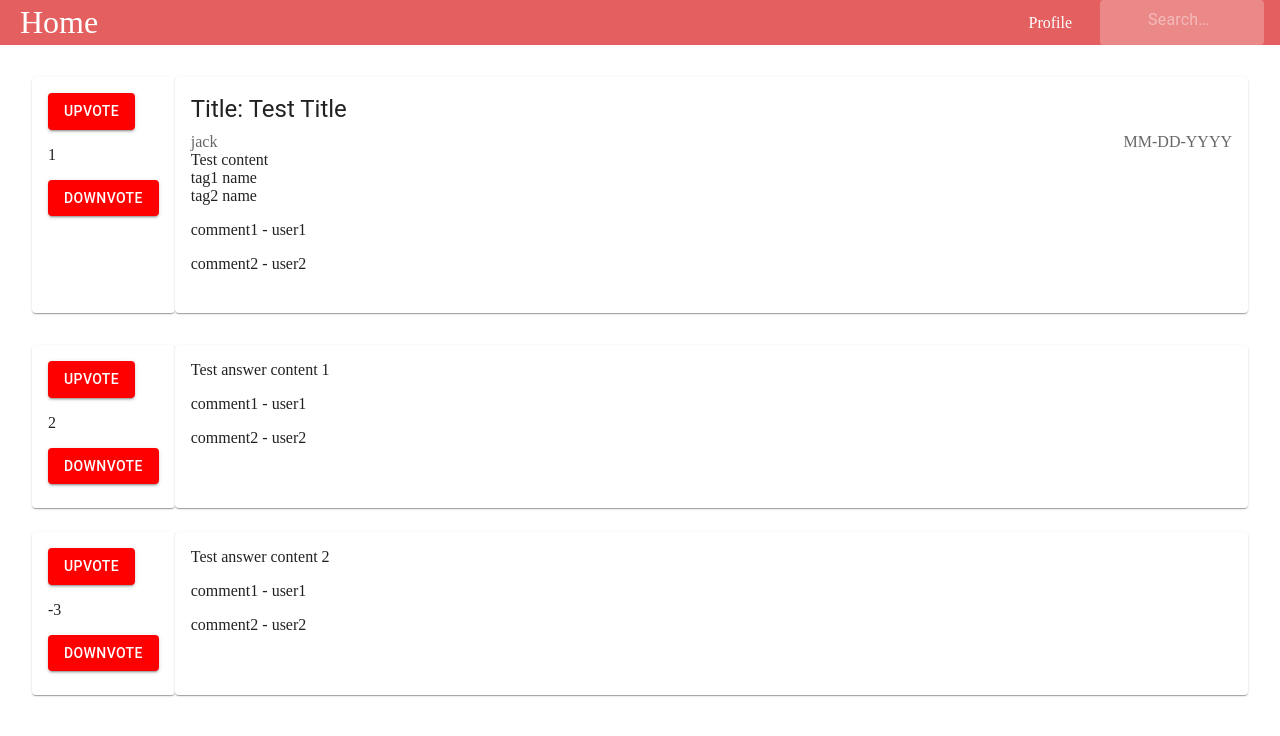
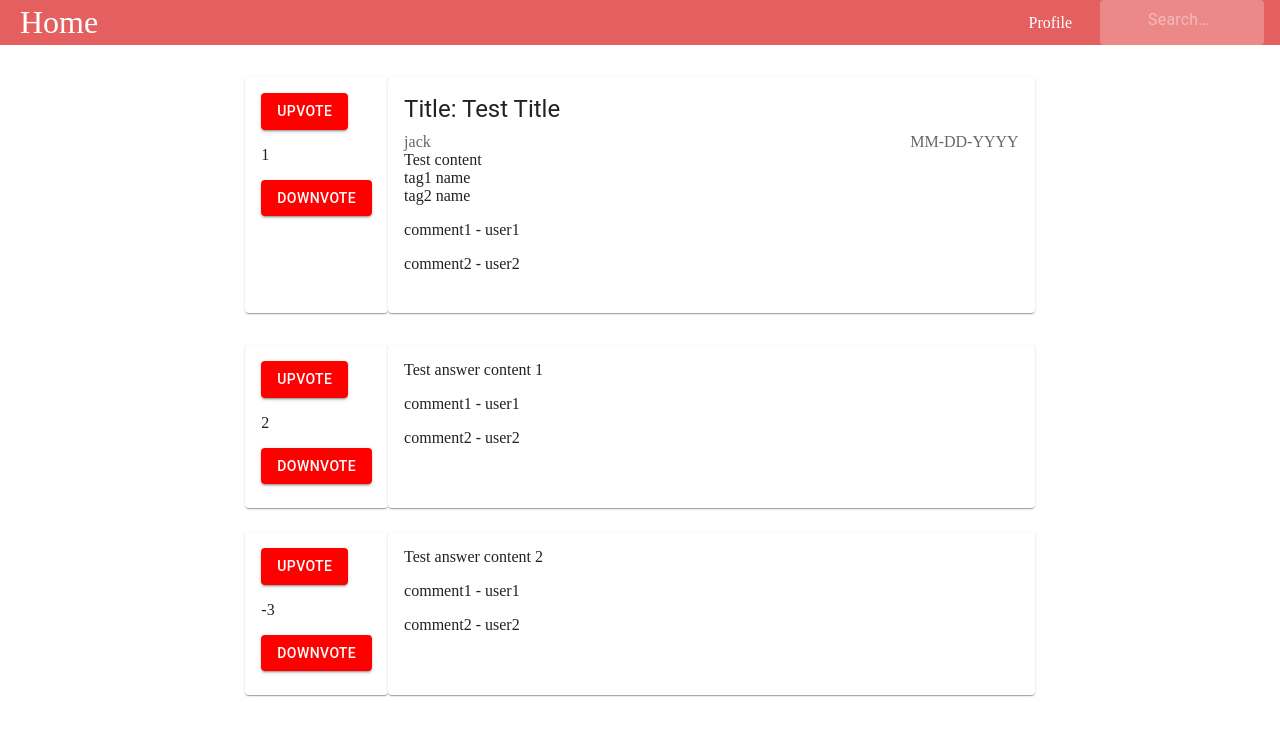
Before and after one commit to Chaseforyourlife/HackDay2023, a React (Vite) app in the folder gui/: page /Post in a window 1280 px wide. Shown: the top 736 px of the page. Built offline with nearby package versions, Linux system fonts and the light colour scheme.

Commit message:
added grid spacing across app

```diff
--- a/gui/src/App.jsx
+++ b/gui/src/App.jsx
@@ -4,6 +4,8 @@ import Profile from './pages/Profile/Profile';
 import NavBar from './components/NavBar/NavBar';
 import Home from './pages/Home/Home';
 import Post from './pages/Post/Post'
+import CreateQuestion from './pages/CreateQuestion/CreateQuestion';
+import { Grid } from '@mui/material'
 
 export default function App(){
     return(
@@ -12,11 +14,16 @@ export default function App(){
                 <meta httpEquiv="Cache-Control" content=" no-cache, no-store, must-revalidate"></meta>
                 <header className="App-header" id="App-header">
                     <NavBar/>
-                    <Routes>
-                        <Route path="/" element={<Home/>}/>
-                        <Route path="/Profile" element={<Profile/>}/>
-                        <Route path="/Post" element={<Post questionInfo={questionInfo} answers={answers}/>}/>
-                    </Routes>
+                    <Grid container justifyContent="center">
+                      <Grid item xs={8}>
+                        <Routes>
+                            <Route path="/" element={<Home/>}/>
+                            <Route path="/Profile" element={<Profile/>}/>
+                            <Route path="/Post" element={<Post questionInfo={questionInfo} answers={answers}/>}/>
+                            <Route path="/Create" element={<CreateQuestion/>}/>
+                        </Routes>
+                      </Grid>
+                    </Grid>
                 </header>
             </div>
         </Router>
--- a/gui/src/pages/Home/Home.jsx
+++ b/gui/src/pages/Home/Home.jsx
@@ -2,7 +2,7 @@ import React from 'react';
 import SortQuestionsBar from '../../components/SortQuestionsBar/SortQuestionsBar';
 import QuestionList from '../../components/QuestionList/QuestionList';
 import "./styles.css"
-import { Box, Grid } from '@mui/material';
+import { Box } from '@mui/material';
 
 
 
@@ -10,11 +10,7 @@ import { Box, Grid } from '@mui/material';
 export default function Home(){
     return (<Box>
         <SortQuestionsBar/>
-        <Grid container justifyContent="center" sx={{flexGrow: 1}} id='home-div'>
-            <Grid item xs={8} spacing={8}>
-                <QuestionList questions={questions}/>
-            </Grid>
-        </Grid>
+        <QuestionList questions={questions}/>
     </Box>
     );
 }
```
